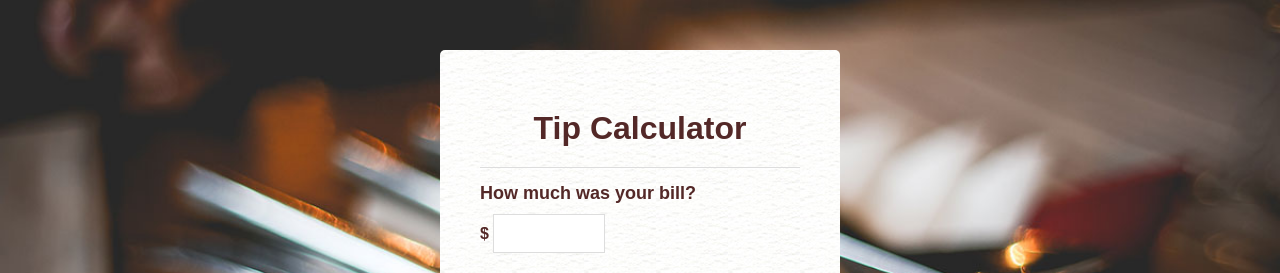
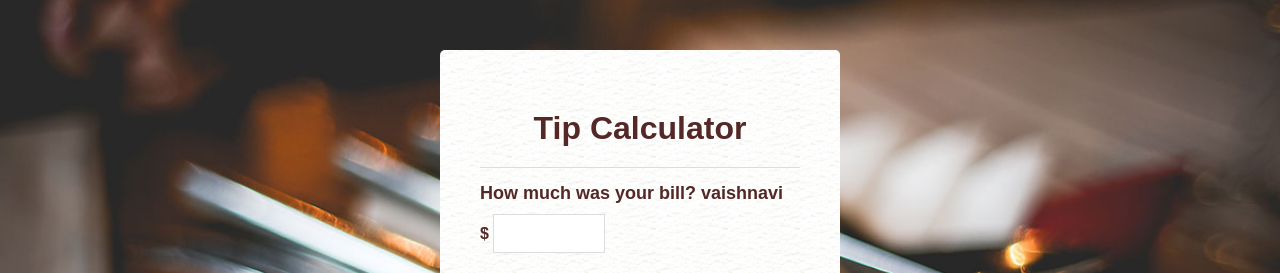
Before and after one commit to rishit-desai/Tip-Calculator, a plain HTML site: page index.html in a window 1280 px wide. Shown: the top 273 px of the page. Drawn offline with Linux system fonts and the light colour scheme.

Commit message:
Update index.html

```diff
--- a/index.html
+++ b/index.html
@@ -9,7 +9,7 @@
         <div class="container">
             <h1>Tip Calculator</h1>
             <form>
-                <h2>How much was your bill?</h2>
+                <h2>How much was your bill? vaishnavi</h2>
                 <label for="bill-input"><strong>&dollar;</strong></label>
                 <input type="text" id="bill-input">
 
```
